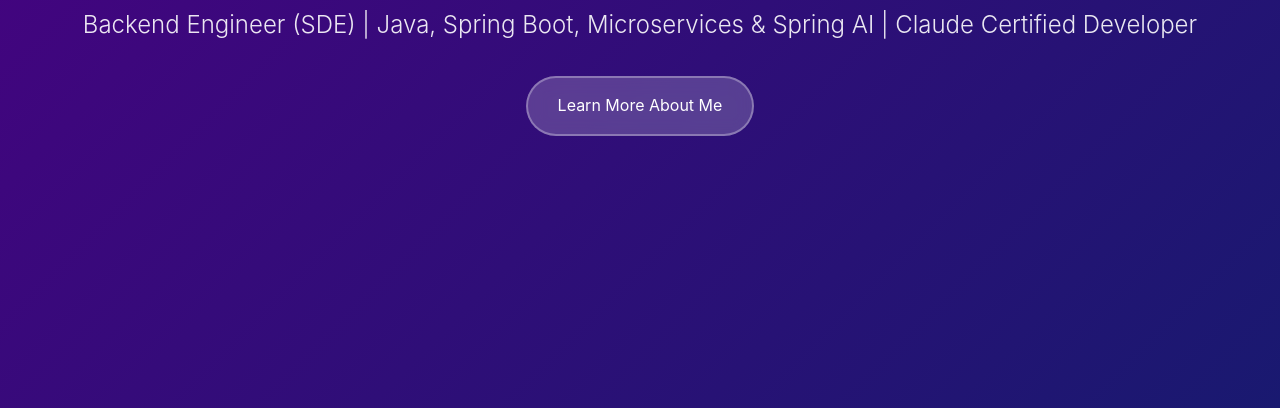
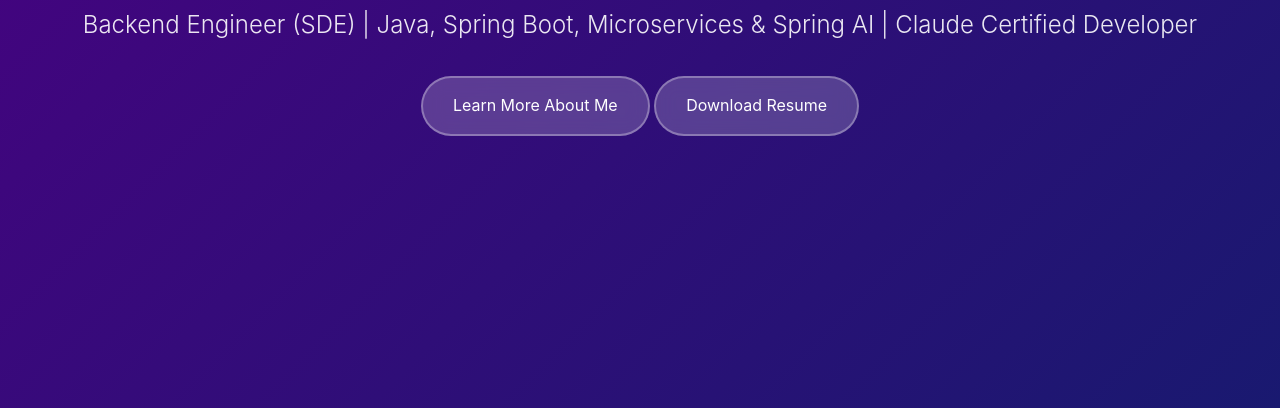
Before and after one commit to Abhisii/My_Portfolio, a plain HTML site: page index.html in a window 1280 px wide. Shown: the part 392-800 px from the top of the page. Drawn offline with Linux system fonts and the light colour scheme.

Commit message:
Update index.html

```diff
--- a/index.html
+++ b/index.html
@@ -492,7 +492,7 @@
             <h1>Hi, I'm Abhishek Sharma</h1>
             <h2>Backend Engineer (SDE) | Java, Spring Boot, Microservices &amp; Spring AI | Claude Certified Developer</h2>
             <a href="#about" class="cta-button">Learn More About Me</a>
-            <!-- <a href="Abhishek_sharma_Resume.pdf" class="cta-button" download>Download Resume</a> -->
+            <a href="Abhishek_sharma-resume.pdf" class="cta-button" download>Download Resume</a>
         </div>
     </section>
 
```
